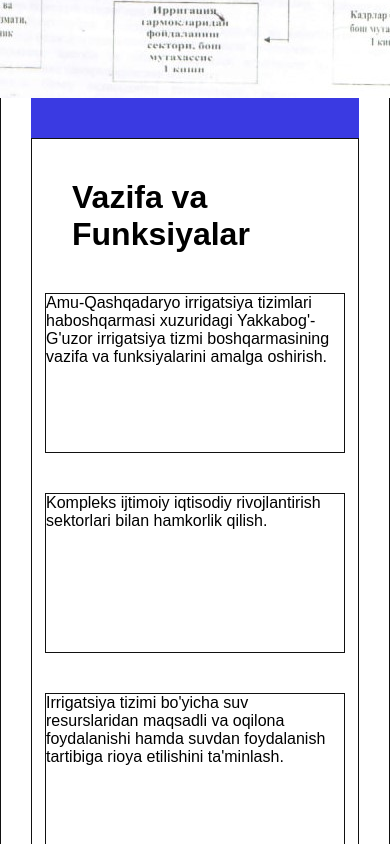
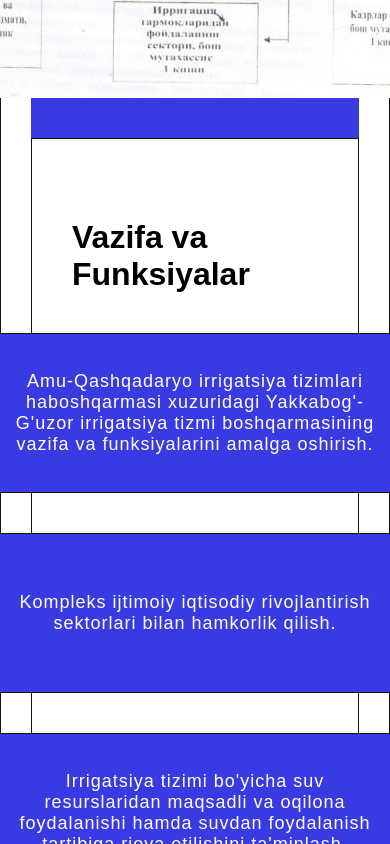
Before and after one commit to YusufjonAbdumajidov/YakGuz, a React (Create React App) app: page /malumotlar in a window 390 px wide. Shown: the part 3500-4344 px from the top of the page. Built offline with nearby package versions, Linux system fonts and the light colour scheme.

Commit message:
working on design

```diff
--- a/src/styles/malumotlar.scss
+++ b/src/styles/malumotlar.scss
@@ -216,7 +216,7 @@
     }
 
     .funksiyalar{
-        padding: 40px;
+        padding: 80px 40px;
         border: 1px solid #111;
         width: 100%;
         display: flex;
@@ -226,13 +226,24 @@
             margin-top: 20px;
             display: flex;
             align-items: center;
-            justify-content: center;
+            justify-content: space-between;
             flex-wrap: wrap;
             section{
                 border: 1px solid #111;
-                width: 300px;
+                width: 400px;
                 height: 160px;
                 margin:  20px;
+                padding: 14px;
+                display: flex;
+                align-items: center;
+                justify-content: center;
+                background-color: rgb(58, 58, 226);
+                p{
+                    text-align: center;
+                    color: #fff;
+                    font-size: 18px;
+                    letter-spacing: 1px;
+                }
             }
         }
     }
@@ -413,5 +424,38 @@
                 }
             }
         }
+
+        .funksiyalar{
+            padding: 80px 40px;
+            border: 1px solid #111;
+            width: 100%;
+            display: flex;
+            flex-direction: column;
+            align-items: center;
+            div{
+                margin-top: 20px;
+                display: flex;
+                align-items: center;
+                justify-content: space-between;
+                flex-wrap: wrap;
+                section{
+                    border: 1px solid #111;
+                    width: 400px;
+                    height: 160px;
+                    margin:  20px;
+                    padding: 14px;
+                    display: flex;
+                    align-items: center;
+                    justify-content: center;
+                    background-color: rgb(58, 58, 226);
+                    p{
+                        text-align: center;
+                        color: #fff;
+                        font-size: 18px;
+                        letter-spacing: 1px;
+                    }
+                }
+            }
+        }
     }
 }
```
